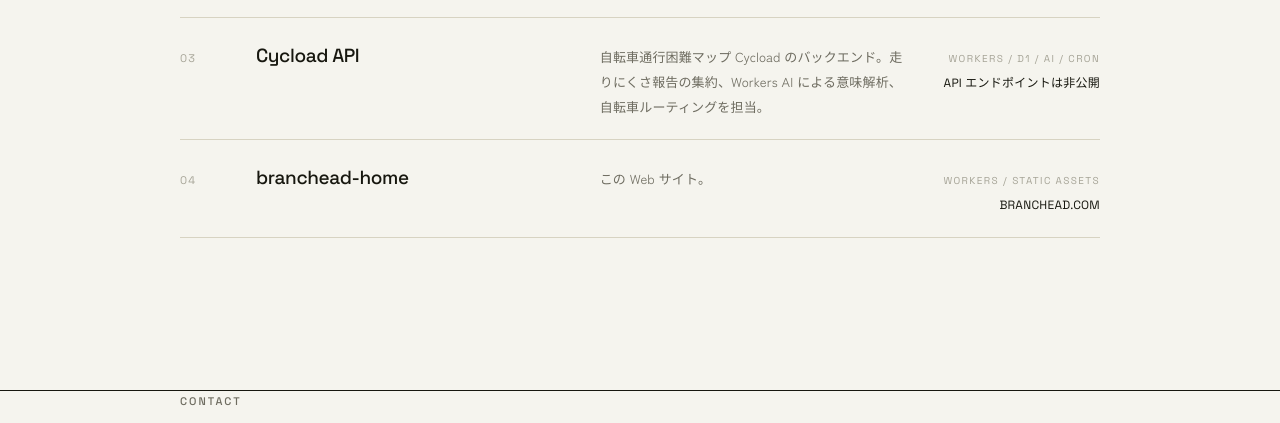
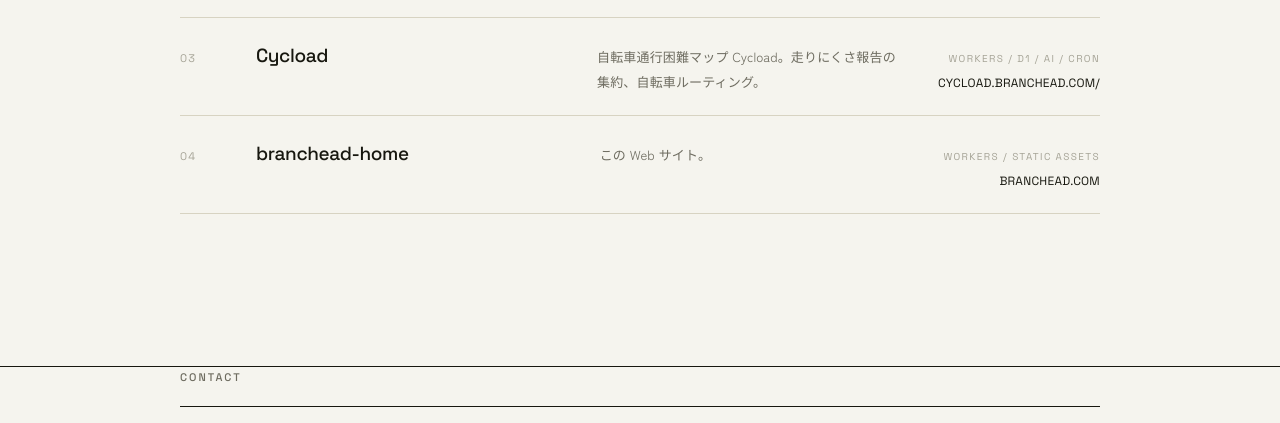
Before and after one commit to yf-1229/branchead, a plain HTML site: page index.html in a window 1280 px wide. Shown: the part 677-1100 px from the top of the page. Drawn offline with Linux system fonts and the light colour scheme.

Commit message:
add cycload

```diff
--- a/index.html
+++ b/index.html
@@ -66,9 +66,9 @@
           </li>
           <li class="row--static">
             <span class="row__num">03</span>
-            <span class="row__name">Cycload API</span>
-            <span class="row__desc">自転車通行困難マップ Cycload のバックエンド。走りにくさ報告の集約、Workers AI による意味解析、自転車ルーティングを担当。</span>
-            <span class="row__meta">Workers / D1 / AI / Cron<span class="row__url">API エンドポイントは非公開</span></span>
+            <span class="row__name">Cycload</span>
+            <span class="row__desc">自転車通行困難マップ Cycload。走りにくさ報告の集約、自転車ルーティング。</span>
+            <span class="row__meta">Workers / D1 / AI / Cron<span class="row__url" href="https://cycload.branchead.com">cycload.branchead.com/</span></span>
           </li>
           <li>
             <span class="row__num">04</span>
```
